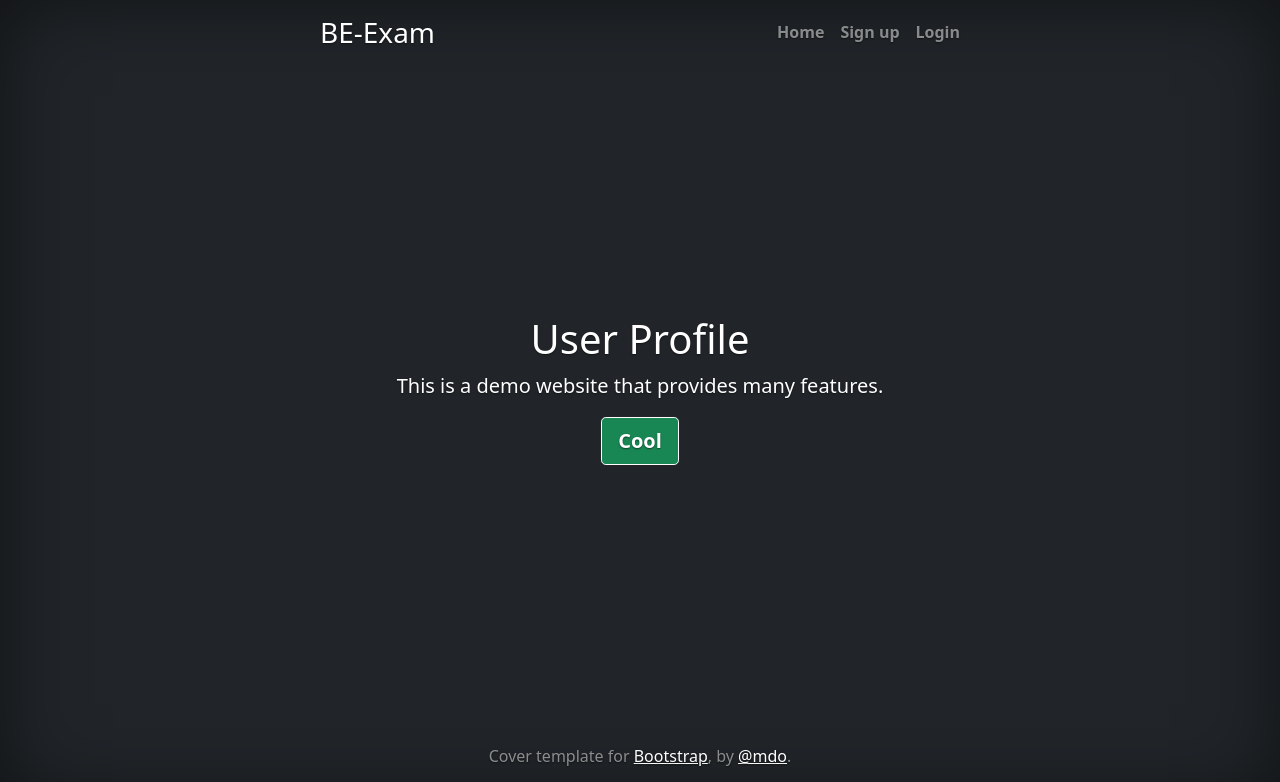
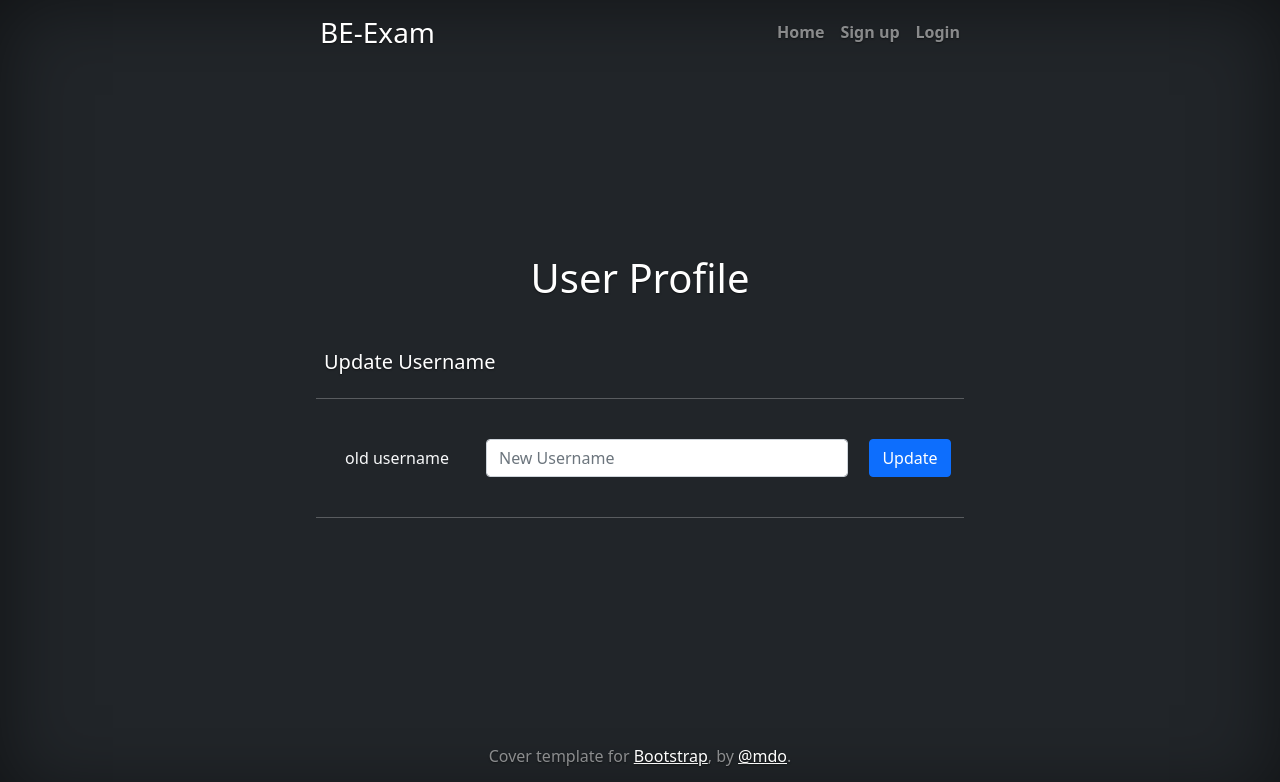
Before and after one commit to yeeeshiuan/beexam, a Django app: page /profile/ in a window 1280 px wide. Shown: the top 782 px of the page. Run offline with Django 4.2, Linux system fonts and the light colour scheme.

Commit message:
[develop]     Add the modify username template part

```diff
--- a/main/templates/main/profile.html
+++ b/main/templates/main/profile.html
@@ -5,9 +5,28 @@
 {% block content %}
 <main class="px-1">
     <h1>User Profile</h1>
-    <p class="lead">This is a demo website that provides many features.</p>
-    <p class="lead">
-    <a href="#" class="btn btn-lg btn-success fw-bold border-white">Cool</a>
-    </p>
+
+    <div class="mt-5">
+        <h5 class="text-start mb-3">Update Username</h4>
+        <form class="row g-3 needs-validation" novalidate="" id="username-form">
+            <hr class="my-4">
+            <div class="col-3">
+                <label for="oldusername" class="visually-hidden">Old Username</label>
+                <input type="text"
+                       class="text-light text-center form-control-plaintext"
+                       id="oldusername"
+                       value="old username" readonly>
+            </div>
+            <div class="col-7">
+                <label for="newusername" class="visually-hidden">New Username</label>
+                <input type="text" class="form-control" id="newusername" placeholder="New Username">
+            </div>
+            <div class="col-2">
+                <button type="submit" class="btn btn-primary mb-3">Update</button>
+            </div>
+            <hr class="my-4">
+        </form>
+    </div>
+
 </main>
 {% endblock %}
```
